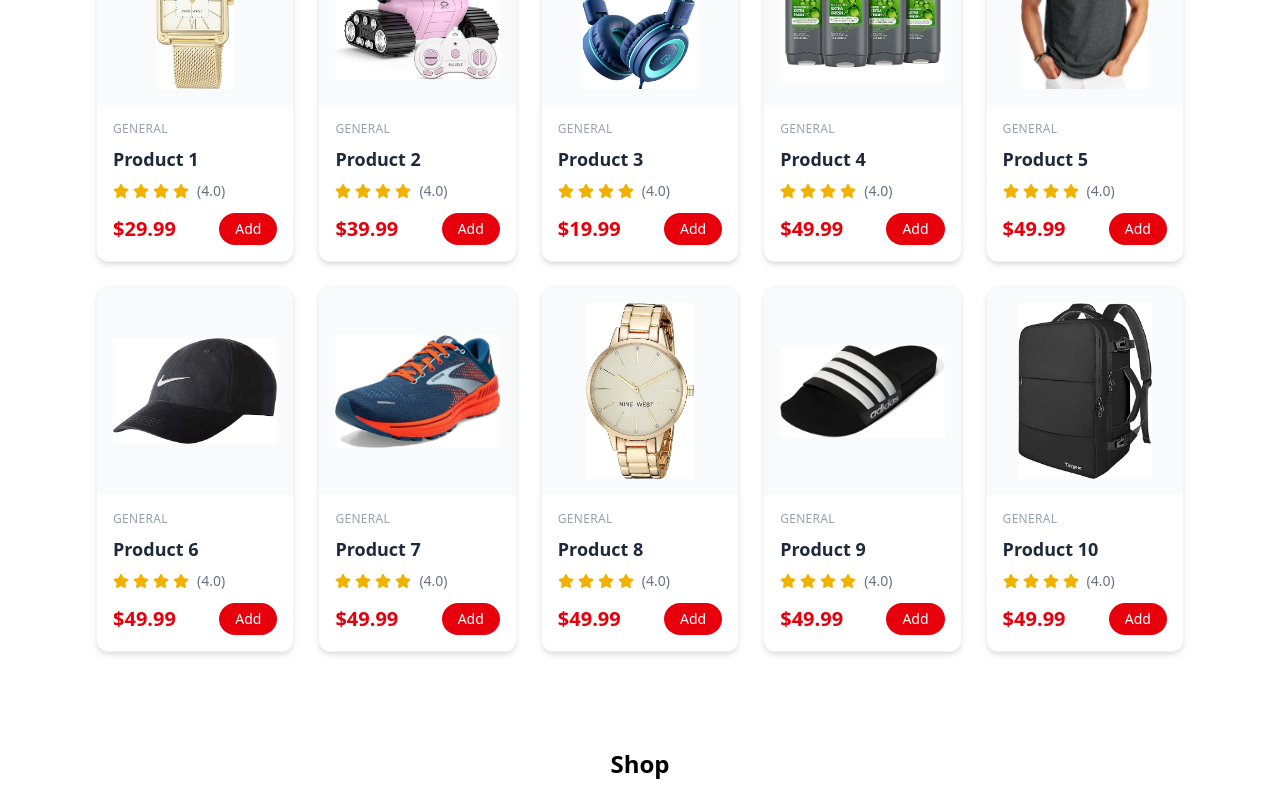
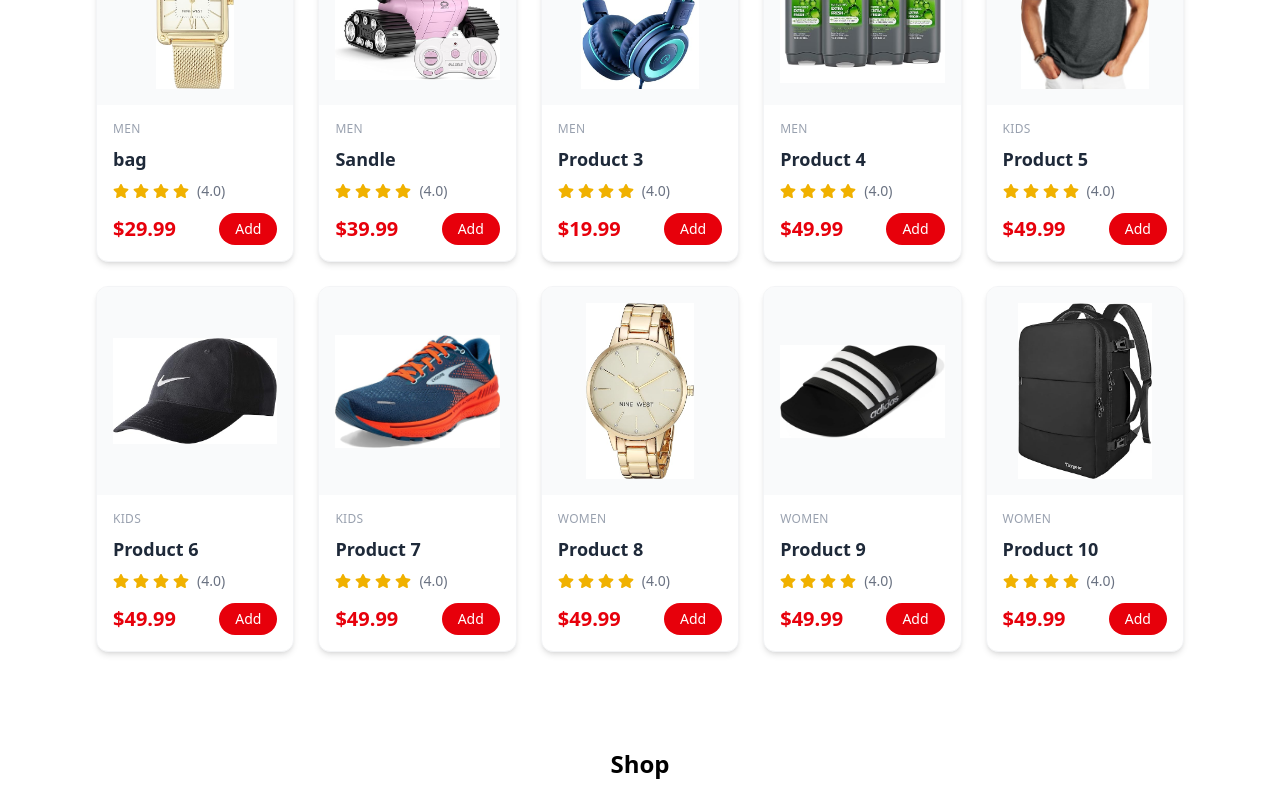
Before and after one commit to Mohamed-Eid01/E-Commerce-e-SHOP-, a React (Vite) app: page / in a window 1280 px wide. Shown: the part 1340-2140 px from the top of the page. Built offline with nearby package versions, Linux system fonts and the light colour scheme.

Commit message:
refactor

```diff
--- a/src/App.jsx
+++ b/src/App.jsx
@@ -15,6 +15,7 @@ import Contact from "./pages/Contact";
 import { ToastContainer } from "react-toastify";
 import PrivacyPolicy from "./pages/PrivacyPolicy";
 import TermsConditions from "./pages/TermsCondition";
+import CategoryPage from "./pages/CategoryPage";
 function App() {
   const [order, setOrder] = useState(null);
 
@@ -33,6 +34,7 @@ function App() {
         <Route path="/product/:id" element={<ProductDetails />} />
         <Route path="/privacy" element={<PrivacyPolicy />} />
         <Route path="/terms" element={<TermsConditions />} />
+        <Route path="/category/:category" element={<CategoryPage />} />
       </Routes>
       <Footer />
       <ToastContainer position="top-right" autoClose={1000} />
--- a/src/assets/mockData.jsx
+++ b/src/assets/mockData.jsx
@@ -9,74 +9,95 @@ import Image8 from "./Images/robot.jpg";
 import Image9 from "./Images/wwatch.jpg";
 import Image10 from "./Images/shirt.jpg";
 
-export const Categories = [
-  "Electronics",
-  "Fashion",
-  "Home & Kitchen",
-  "Beauty",
-  "Sports",
-  "Automotive",
-];
-
 export const mockData = [
   {
     id: 1,
     image: Image9,
-    name: "Product 1",
+    description: "High-quality bag for everyday use.",
+    name: "bag",
     price: 29.99,
+    category: "men",
+    stock: 50,
   },
   {
     id: 2,
     image: Image8,
-    name: "Product 2",
+    description: "Durable and stylish Sandle for your needs.",
+    name: "Sandle",
     price: 39.99,
+    category: "men",
+    stock: 40,
   },
   {
     id: 3,
     image: Image7,
+    description: "Product 3 description.",
     name: "Product 3",
     price: 19.99,
+    category: "men",
+    stock: 30,
   },
   {
     id: 4,
     image: Image6,
+    description: "Product 4 description.",
     name: "Product 4",
     price: 49.99,
+    category: "men",
+    stock: 25,
   },
   {
     id: 5,
     image: Image10,
+    description: "Product 5 description.",
     name: "Product 5",
     price: 49.99,
+    category: "kids",
+    stock: 20,
   },
   {
     id: 6,
     image: Image4,
+    description: "Product 6 description.",
     name: "Product 6",
     price: 49.99,
+    category: "kids",
+    stock: 15,
   },
   {
     id: 7,
     image: Image5,
+    description: "Product 7 description.",
     name: "Product 7",
     price: 49.99,
+    category: "kids",
+    stock: 20,
   },
   {
     id: 8,
     image: Image3,
+    description: "Product 8 description.",
     name: "Product 8",
     price: 49.99,
+    category: "women",
+    stock: 10,
   },
   {
     id: 9,
     image: Image2,
+    description: "Product 9 description.",
     name: "Product 9",
     price: 49.99,
+    category: "women",
+    stock: 18,
   },
   {
     id: 10,
     image: Image1,
+    description: "Product 10 description.",
     name: "Product 10",
     price: 49.99,
+    category: "women",
+    stock: 20,
   },
 ];
--- a/src/comonents/CategorySection.jsx
+++ b/src/comonents/CategorySection.jsx
@@ -1,6 +1,7 @@
 import ManCategory from "../assets/Images/man.png";
 import WomanCategory from "../assets/Images/woman.png";
 import KidCategory from "../assets/Images/kid.png";
+import { useNavigate } from "react-router-dom";
 
 function CategorySection() {
   const categories = [
@@ -8,6 +9,7 @@ function CategorySection() {
     { title: "Women", imageUrl: WomanCategory },
     { title: "Kids", imageUrl: KidCategory },
   ];
+    const navigate = useNavigate();
 
   return (
     <div className="container mx-auto grid grid-cols-1 sm:grid-cols-3 gap-6">
@@ -16,22 +18,22 @@ function CategorySection() {
           key={index}
           className="relative h-64 rounded-lg overflow-hidden shadow-md transform transition-transform duration-300 hover:scale-105 cursor-pointer"
         >
-          {/* الصورة */}
           <img
             src={category.imageUrl}
             alt={category.title}
             className="w-full h-full object-cover"
           />
 
-          {/* Overlay داكن */}
           <div className="absolute inset-0 bg-black/40"></div>
 
-          {/* النصوص */}
           <div className="absolute inset-0 flex flex-col justify-center items-center text-center p-4">
             <h3 className="text-white text-2xl font-bold drop-shadow-md mb-2">
               {category.title}
             </h3>
-            <button className="bg-red-600 text-white font-bold px-4 py-2 rounded-lg text-md hover:bg-red-800 transition">
+            <button
+              onClick={() => navigate(`/category/${category.title}`)}
+              className="bg-red-600 text-white font-bold px-4 py-2 rounded-lg text-md hover:bg-red-800 transition"
+            >
               View All
             </button>
           </div>
--- /dev/null
+++ b/src/pages/CategoryPage.jsx
@@ -0,0 +1,27 @@
+import { useSelector } from "react-redux";
+import { useParams } from "react-router-dom";
+import ProductCard from "../comonents/ProductCard";
+import ArrowScroll from "../comonents/ArrowScroll";
+
+function CategoryPage() {
+  const { category } = useParams();
+  const products = useSelector((state) => state.product.products);
+
+  const filteredProducts = products.filter(
+    (product) => product.category.toLowerCase() === category.toLowerCase()
+  );
+
+  return (
+    <div className="container mx-auto p-6">
+      <h1 className="text-3xl font-bold mb-6">{category} Products</h1>
+      <div className="grid grid-cols-1 sm:grid-cols-2 md:grid-cols-4 lg:grid-cols-5 gap-6 cursor-pointer">
+        {filteredProducts.map((product) => (
+          <ProductCard key={product.id} product={product} />
+        ))}
+      </div>
+      <ArrowScroll scrollAmount={100} />
+    </div>
+  );
+}
+
+export default CategoryPage;
--- a/src/pages/Home.jsx
+++ b/src/pages/Home.jsx
@@ -1,4 +1,5 @@
-import { Categories, mockData } from "../assets/mockData";
+import {  mockData } from "../assets/mockData";
+import Categories from "../comonents/CategorySection"
 import heroImg from "../assets/Images/hero-page.png";
 import InfoSection from "../comonents/InfoSection";
 import CategorySection from "../comonents/CategorySection";
--- a/src/redux/productSlice.jsx
+++ b/src/redux/productSlice.jsx
@@ -5,7 +5,8 @@ import { MdFilterDrama } from "react-icons/md";
 const initialState = {
 products:[],
 searchTerm:'',
-filterData:[]
+filterData:[],
+category:''
 }
 
 const productSlice = createSlice({
```
